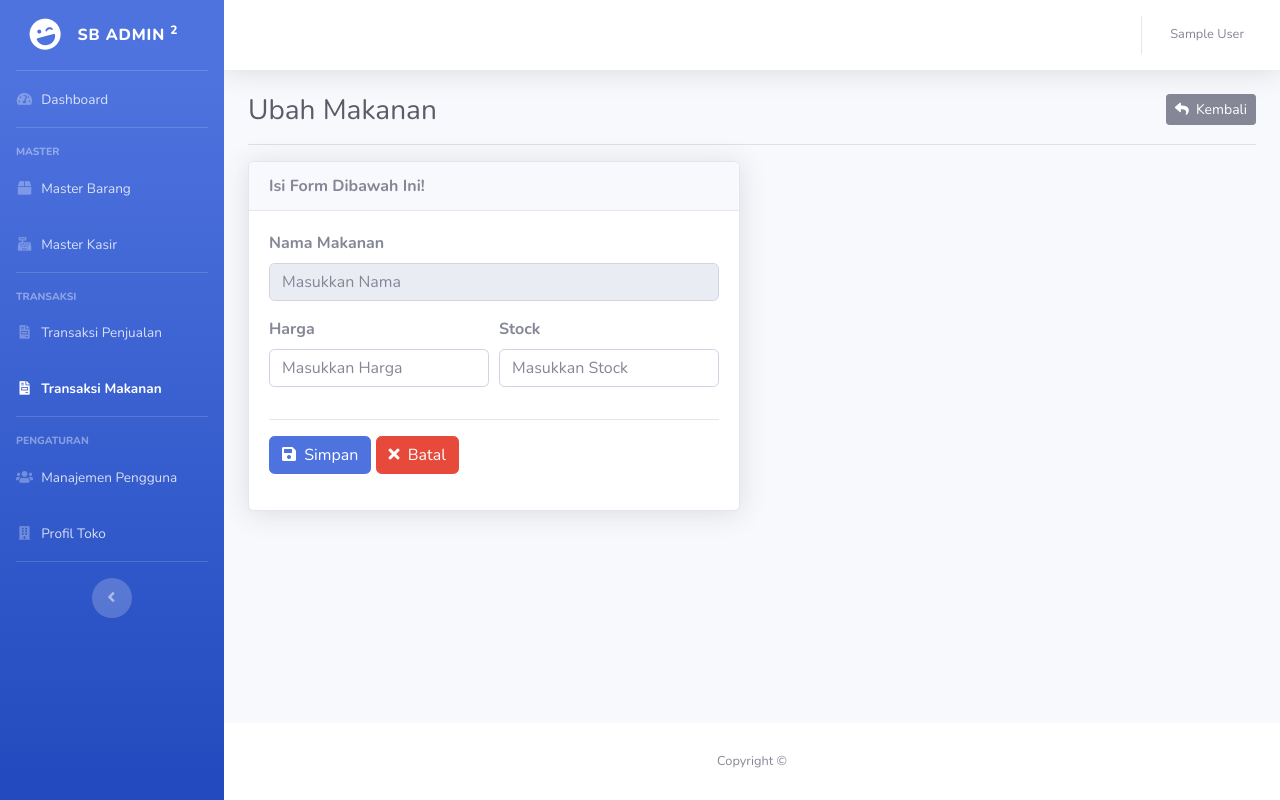
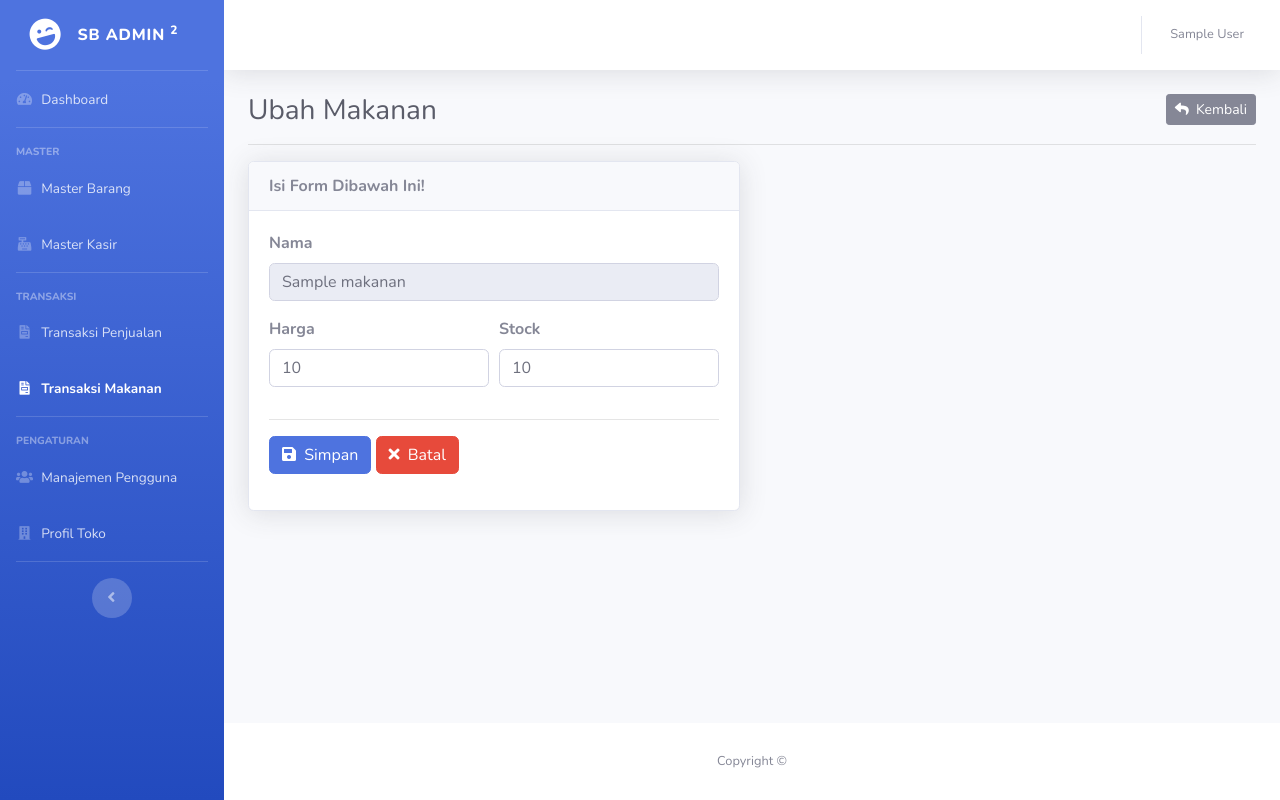
Before and after one commit to dev-jakapratama/pos_codeigniter, a CodeIgniter app: page /database/index.php/makanan/ubah/1 in a window 1280 px wide. Run offline with CodeIgniter, Linux system fonts and the light colour scheme; the visitor is signed in with stand-in values (Sample User, id 1); tables that the repository leaves empty or names only in its code hold one stand-in row (values such as "Sample post"); data that the repository does not hold is empty.

Commit message:
Update Edit data makanan

```diff
--- a/application/config/routes.php
+++ b/application/config/routes.php
@@ -52,3 +52,4 @@ defined('BASEPATH') OR exit('No direct script access allowed');
 $route['default_controller'] = 'login';
 $route['404_override'] = '';
 $route['translate_uri_dashes'] = FALSE;
+$route['makanan/ubah/(:any)'] = 'makanan/ubah/$1';
--- a/application/controllers/Barang.php
+++ b/application/controllers/Barang.php
@@ -53,15 +53,14 @@ class Barang extends CI_Controller{
 		}
 	}
 
-	public function ubah($kode_barang){
+	public function ubah($id){
 		if ($this->session->login['role'] == 'kasir'){
 			$this->session->set_flashdata('error', 'Ubah data hanya untuk admin!');
 			redirect('penjualan');
 		}
 
 		$this->data['title'] = 'Ubah Barang';
-		$this->data['barang'] = $this->m_barang->lihat_id($kode_barang);
-
+		$this->data['barang'] = $this->m_barang->lihat_id($id);
 		$this->load->view('barang/ubah', $this->data);
 	}
 
--- a/application/controllers/Makanan.php
+++ b/application/controllers/Makanan.php
@@ -13,7 +13,7 @@ class Makanan extends CI_Controller {
 
     public function index() {
         $this->data['title'] = 'Data Makanan';
-        $this->data['makanan'] = $this->m_makanan->get_all_makanan();
+        $this->data['all_food'] = $this->m_makanan->get_all_makanan();
         $this->data['no'] = 1;
         $this->load->view('makanan/index', $this->data);
     }
@@ -45,19 +45,25 @@ class Makanan extends CI_Controller {
 
     }
 
-    public function ubah($nama){
-		// if ($this->session->login['role'] == 'kasir'){
-		// 	$this->session->set_flashdata('error', 'Ubah data hanya untuk admin!');
-		// 	redirect('makanan');
-		// }
+    public function ubah($id){
+		if ($this->session->login['role'] == 'kasir'){
+			$this->session->set_flashdata('error', 'Ubah data hanya untuk admin!');
+			redirect('makanan');
+		}
 
 		$this->data['title'] = 'Ubah Makanan';
-		$this->data['makanan'] = $this->m_makanan->lihat_id($id);
+        $this->data['makanan'] = $this->m_makanan->lihat_id($id);
 
-		$this->load->view('makanan/ubah', $this->data);
+        // Lanjutkan jika data ditemukan
+        if ($this->data['makanan']) {
+                $this->load->view('makanan/ubah', $this->data);
+        } else {
+                $this->session->set_flashdata('error', 'Data Makanan tidak ditemukan!');
+                redirect('makanan');
+        }
 	}
 
-	public function proses_ubah($nama){
+	public function proses_ubah($id){
 		if ($this->session->login['role'] == 'kasir'){
 			$this->session->set_flashdata('error', 'Ubah data hanya untuk admin!');
 			redirect('makanan');
@@ -68,8 +74,7 @@ class Makanan extends CI_Controller {
 			'harga' => $this->input->post('harga'),
 			'stock' => $this->input->post('stock')
 		];
-
-		if($this->m_makanan->ubah($data, $nama)){
+		if($this->m_makanan->ubah($data, $id)){
 			$this->session->set_flashdata('success', 'Data Makanan <strong>Berhasil</strong> Diubah!');
 			redirect('makanan');
 		} else {
--- a/application/models/M_makanan.php
+++ b/application/models/M_makanan.php
@@ -7,6 +7,11 @@ class M_Makanan extends CI_Model {
         $query = $this->db->get($this->_table);
         return $query->result();
     }
+
+    public function lihat_id($id){
+		$query = $this->db->get_where($this->_table, ['id' => $id]);
+		return $query->row();
+	}
 
     public function create_data($data) {
         return $this->db->insert($this->_table, $data);
@@ -24,14 +29,9 @@ class M_Makanan extends CI_Model {
         return $this->db->where('id', $id)->delete('makanan');
     }
 
-    public function lihat_id($id){
-		$query = $this->db->get_where($this->_table, ['id' => $id]);
-		return $query->row();
-	}
-
-    public function ubah($data, $nama){
+    public function ubah($data, $id){
 		$query = $this->db->set($data);
-		$query = $this->db->where(['nama' => $nama]);
+		$query = $this->db->where(['id' => $id]);
 		$query = $this->db->update($this->_table);
 		return $query;
 	}
--- a/application/views/makanan/ubah.php
+++ b/application/views/makanan/ubah.php
@@ -29,21 +29,21 @@
 						<div class="card shadow">
 							<div class="card-header"><strong>Isi Form Dibawah Ini!</strong></div>
 							<div class="card-body">
-								<form action="<?= base_url('makanan/proses_ubah/'.$makanan->id) ?>" id="form-tambah" method="POST">
+								<form action="<?= base_url('makanan/proses_ubah/' . $makanan->id) ?>" id="form-ubah" method="POST">
 									<div class="form-row">
 										<div class="form-group col-md-12">
-											<label for="nama"><strong>Nama Makanan</strong></label>
+											<label for="nama"><strong>Nama</strong></label>
 											<input type="text" name="nama" placeholder="Masukkan Nama" autocomplete="off"  class="form-control" required value="<?= $makanan->nama ?>" maxlength="8" readonly>
 										</div>
 									</div>
 									<div class="form-row">
 										<div class="form-group col-md-6">
 											<label for="harga"><strong>Harga</strong></label>
-											<input type="text" name="harga" placeholder="Masukkan Harga" autocomplete="off"  class="form-control" required value="<?= $makanan->harga ?>">
+											<input type="number" name="harga" placeholder="Masukkan Harga" autocomplete="off"  class="form-control" required value="<?= $makanan->harga ?>">
 										</div>
 										<div class="form-group col-md-6">
 											<label for="stock"><strong>Stock</strong></label>
-											<input type="text" name="stock" placeholder="Masukkan Stock" autocomplete="off"  class="form-control" required value="<?= $makanan->stock ?>">
+											<input type="number" name="stock" placeholder="Masukkan Stock" autocomplete="off"  class="form-control" required value="<?= $makanan->stock ?>">
 										</div>
 									</div>
 									<hr>
```
Also changed, not shown: application/views/makanan/index.php (+6 -6 lines).
